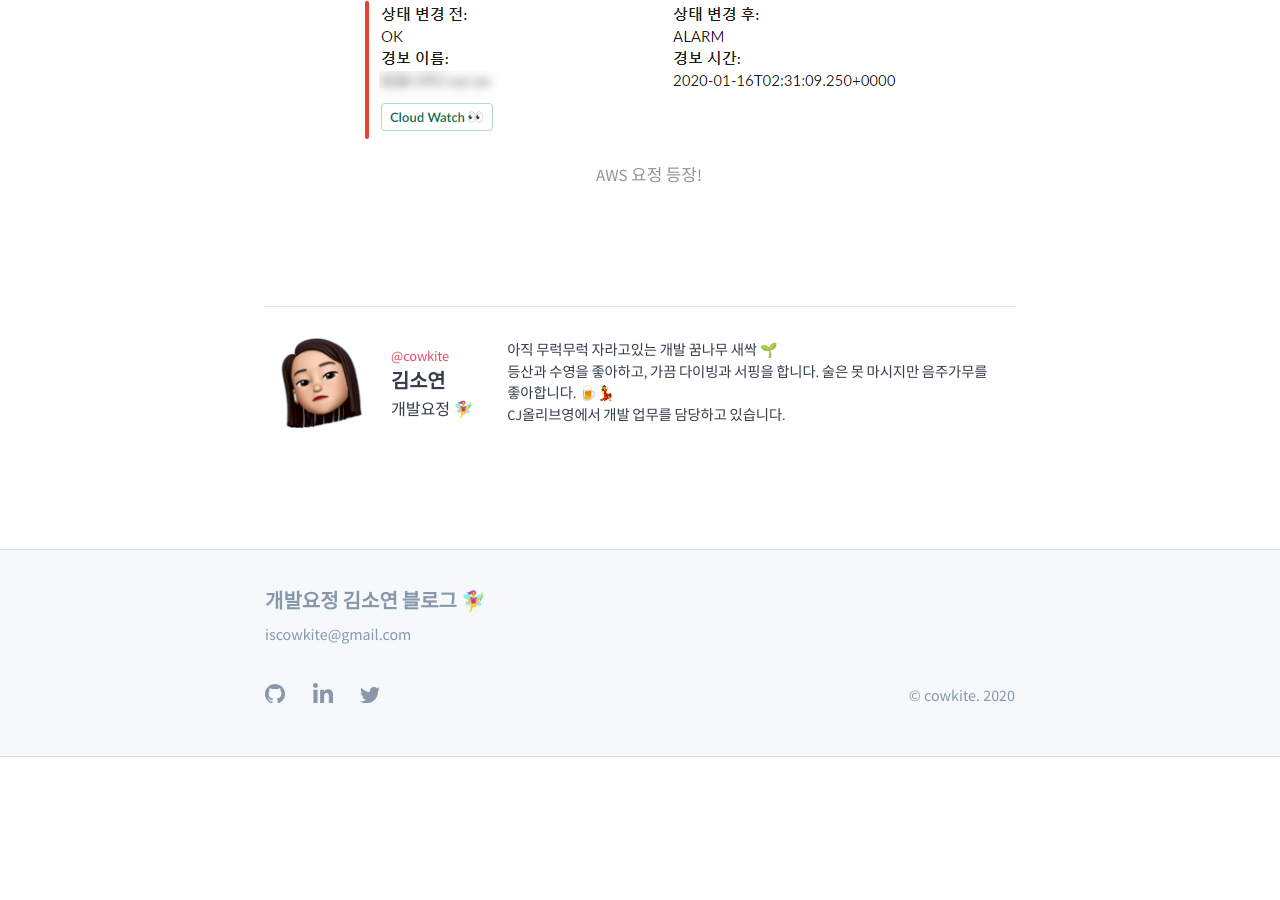
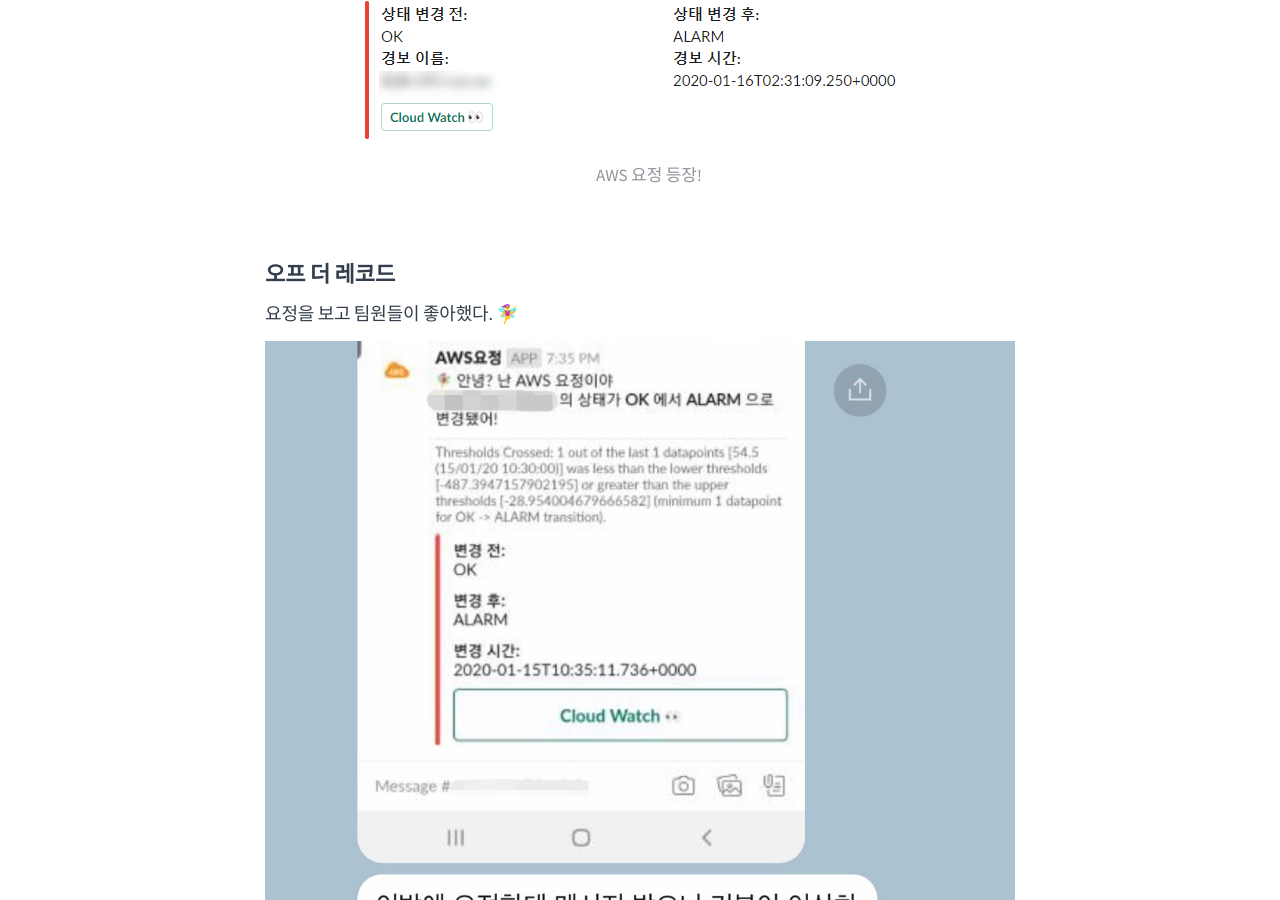
Before and after one commit to cowkite/cowkite.github.io, a Jekyll site: the page built from blog/2001151846/index.md, in a window 1280 px wide and 900 px high, scrolled down 20653 px. Built offline with Jekyll 4.4.1, drawn with Linux system fonts in a browser that asks for light colours; comment, search, counter and statistics services are not loaded; before the commit the page ends 21410 px from its top, so only the background shows below that.

Commit message:
Edit post

```diff
--- a/blog/2001151846/index.md
+++ b/blog/2001151846/index.md
@@ -382,3 +382,8 @@
    ![](img/26.png)
 
    <figcaption>AWS 요정 등장!</figcaption>
+
+### 오프 더 레코드
+ 요정을 보고 팀원들이 좋아했다. 🧚‍♀️
+
+![](img/27.jpeg)
```
Also changed, not shown: blog/2001151846/img/27.jpeg (added).
